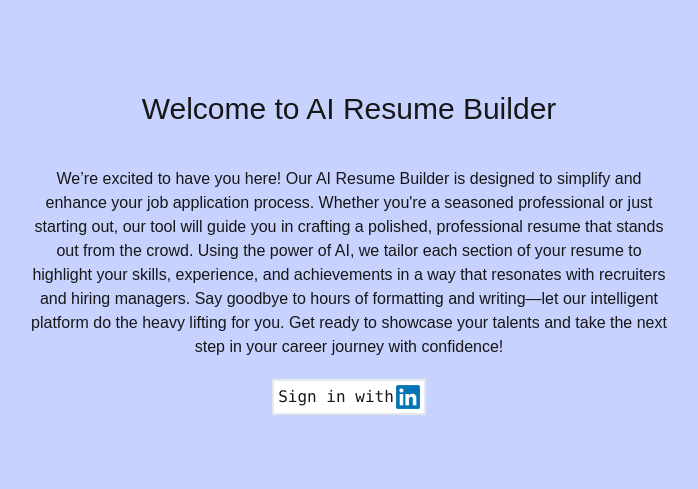
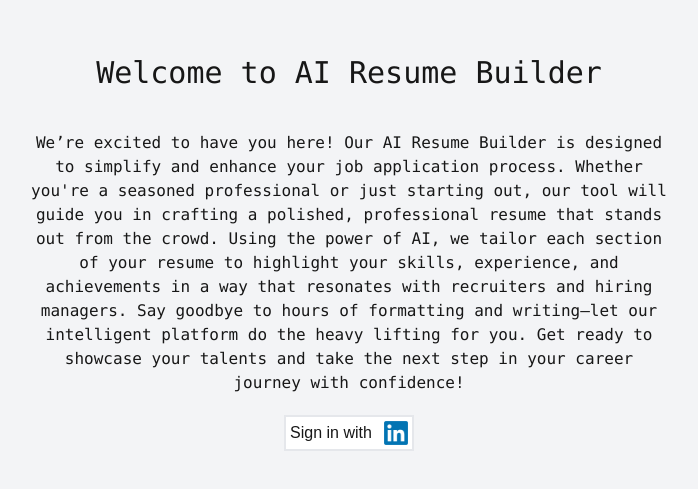
Before and after one commit to AvivVegh/AI-Resume-Builder, a Next.js app in the folder web/: page /login in a window 1280 px wide. Shown: the part 147-636 px from the top of the page, without its empty margins (291-989 px from the left). Built offline with nearby package versions, Linux system fonts and the light colour scheme.

Commit message:
add fonts

```diff
--- a/web/src/app/globals.css
+++ b/web/src/app/globals.css
@@ -5,7 +5,6 @@
 :root {
   --background: #eafdff;
   --foreground: #171717;
-  font-family: "font-mono";
 }
 
 @media (prefers-color-scheme: dark) {
--- a/web/src/app/login/page.tsx
+++ b/web/src/app/login/page.tsx
@@ -6,12 +6,12 @@ export default function LoginPage() {
   };
 
   return (
-    <div className="flex justify-center items-center min-h-screen bg-indigo-200/100	">
+    <div className="flex justify-center items-center min-h-screen bg-gray-100">
       <div className="flex flex-col items-center">
-        <h1 className="font-title text-3xl font-mono font-medium text-center">
+        <h1 className="font-title text-3xl font-medium text-center">
           Welcome to AI Resume Builder
         </h1>
-        <p className="font-title text-l text-pretty w-2/4 font-medium text-center mt-10 font-mono">
+        <p className="font-title text-l text-pretty w-2/4 font-medium text-center mt-10 ">
           {`We’re excited to have you here! Our AI Resume Builder is designed to simplify and enhance your job application process. Whether you're a seasoned professional or just starting out, our tool will guide you in crafting a polished, professional resume that stands out from the crowd.
           Using the power of AI, we tailor each section of your resume to highlight your skills, experience, and achievements in a way that resonates with recruiters and hiring managers. Say goodbye to hours of formatting and writing—let our intelligent platform do the heavy lifting for you.
           Get ready to showcase your talents and take the next step in your career journey with confidence!`}
@@ -21,7 +21,7 @@ export default function LoginPage() {
             className="flex flex-wrap border-2 p-1 bg-white hover:bg-sky-700 cursor-pointer"
             onClick={onSigninClick}
           >
-            <p className="font-medium font-mono text-l mr-0.5">Sign in with</p>
+            <p className="font-medium text-l mr-3">Sign in with</p>
             <img
               className="w-6 h-6"
               src="/images/linkedin.png"
--- a/web/tailwind.config.ts
+++ b/web/tailwind.config.ts
@@ -9,7 +9,16 @@ const config: Config = {
   theme: {
     extend: {
       fontFamily: {
-        title: ["open-sans", "sans-serif"],
+        title: [
+          "ui-monospace",
+          "SFMono-Regular",
+          "Menlo",
+          "Monaco",
+          "Consolas",
+          "Liberation Mono",
+          "Courier New",
+          "monospace",
+        ],
       },
       colors: {
         background: "var(--background)",
```
